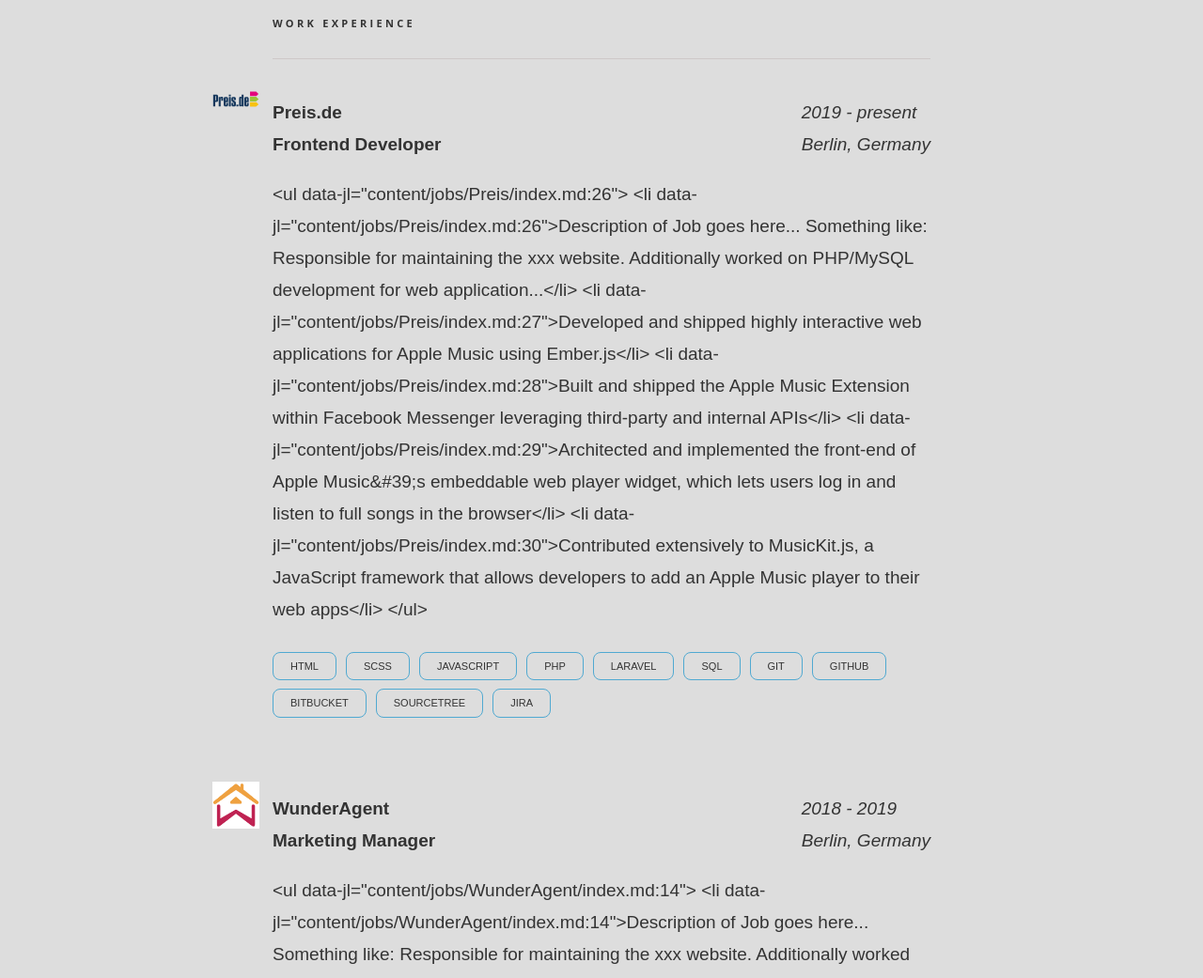
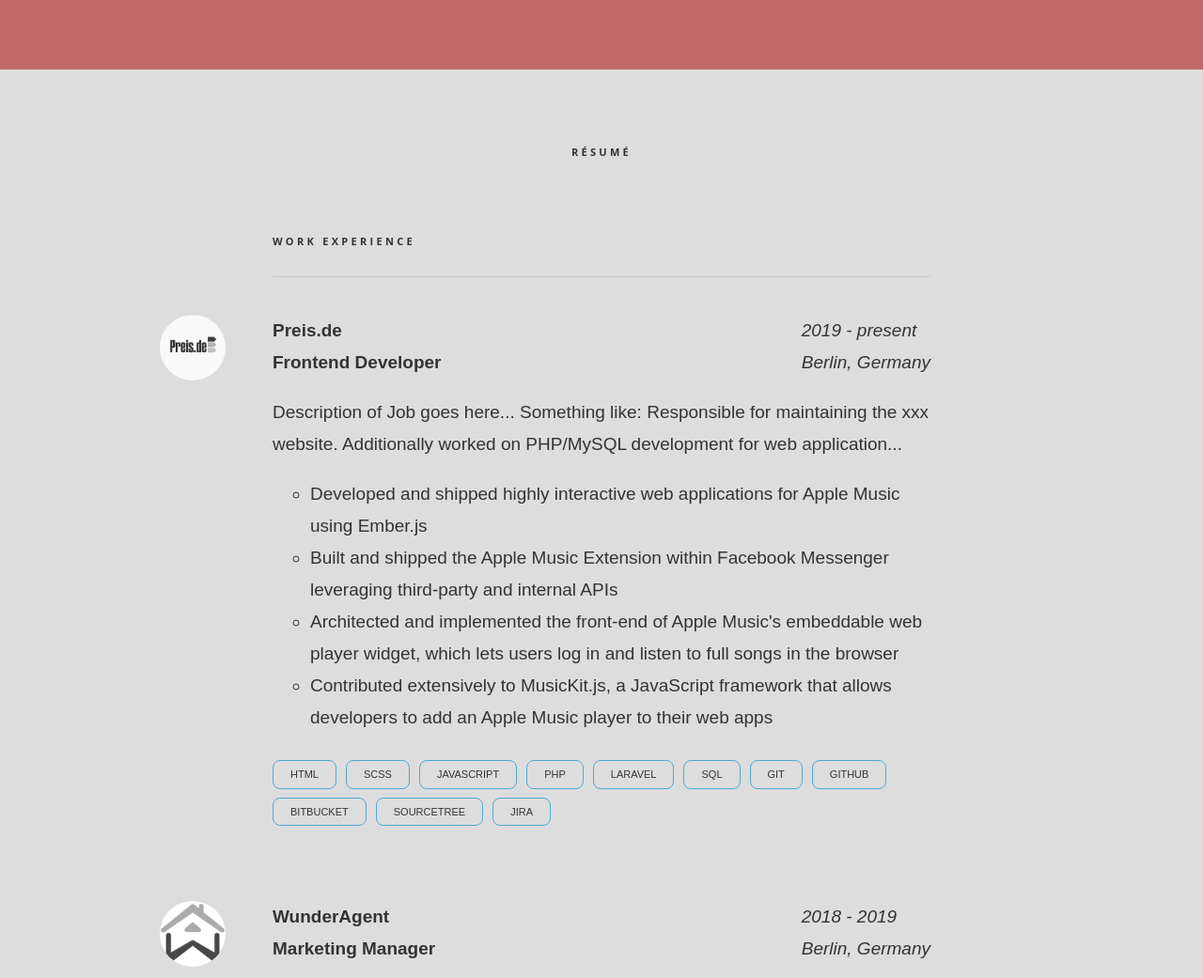
Before and after one commit to AstiV/portfolio, a Gatsby site: page / in a window 1280 px wide. Shown: the part 1759-2800 px from the top of the page at 94% size. Built offline with nearby package versions, Linux system fonts and the light colour scheme; Gatsby itself is replaced by a stand-in of ours.

Commit message:
add new Preis logo in square format, fix html job description, add hero image placeholder, style logo images on resume items

```diff
--- a/content/jobs/Preis/index.md
+++ b/content/jobs/Preis/index.md
@@ -1,7 +1,7 @@
 ---
 url: "https://www.preis.de/"
-featuredImage: "../../../src/images/preis.svg"
-logo: "/images/preis.svg"
+featuredImage: "../../../src/images/preis.png"
+logo: "/images/preis.png"
 alt: "Preis.de Logo"
 company: "Preis.de"
 title: "Frontend Developer"
@@ -23,7 +23,8 @@
   ]
 ---
 
-- Description of Job goes here... Something like: Responsible for maintaining the xxx website. Additionally worked on PHP/MySQL development for web application...
+Description of Job goes here... Something like: Responsible for maintaining the xxx website. Additionally worked on PHP/MySQL development for web application...
+
 - Developed and shipped highly interactive web applications for Apple Music using Ember.js
 - Built and shipped the Apple Music Extension within Facebook Messenger leveraging third-party and internal APIs
 - Architected and implemented the front-end of Apple Music's embeddable web player widget, which lets users log in and listen to full songs in the browser
--- a/content/jobs/WunderAgent/index.md
+++ b/content/jobs/WunderAgent/index.md
@@ -11,9 +11,10 @@
   - SCSS
 ---
 
-- Description of Job goes here... Something like: Responsible for
-  maintaining the xxx website. Additionally
-  worked on PHP/MySQL development for web application...
+Description of Job goes here... Something like: Responsible for
+maintaining the xxx website. Additionally
+worked on PHP/MySQL development for web application...
+
 - Landing Pages
 - E-Mail Newsletter
 - Planning etc. content on page
--- a/src/components/hero.js
+++ b/src/components/hero.js
@@ -1,11 +1,17 @@
 import React from "React"
+import { StaticImage } from "gatsby-plugin-image"
 import * as heroStyles from "./hero.module.css"
 
 export default function Hero() {
   return (
     <div className={heroStyles.hero}>
       <center>
-        <img src="https://source.unsplash.com/random/800x400" alt="" />
+        <StaticImage
+          src="../images/my-main-assets.png"
+          alt="My main assets"
+          placeholder="blurred"
+          width={1200}
+        />
       </center>
     </div>
   )
--- a/src/components/resumeItem.js
+++ b/src/components/resumeItem.js
@@ -12,7 +12,6 @@
       ) {
         edges {
           node {
-            id
             frontmatter {
               alt
               company
@@ -24,7 +23,7 @@
               featuredImage {
                 childImageSharp {
                   gatsbyImageData(
-                    width: 50
+                    width: 70
                     placeholder: BLURRED
                     formats: [AUTO, WEBP, AVIF]
                   )
@@ -47,48 +46,62 @@
       {jobsData &&
         jobsData.map(({ node }, i) => {
           const image = getImage(node.frontmatter.featuredImage)
+          const { frontmatter, html } = node
+          const {
+            alt,
+            company,
+            location,
+            range,
+            skills,
+            title,
+            url,
+            featuredImage,
+          } = frontmatter
           return (
             <article key={i} className={resumeItemStyles.article}>
               <p className={resumeItemStyles.header}>
                 <a
                   target="_blank"
                   rel="noreferrer"
-                  href={node.frontmatter.url}
+                  href={url}
                   className={resumeItemStyles.logo}
                 >
-                  {!node.frontmatter.featuredImage.childImageSharp &&
-                    node.frontmatter.featuredImage.extension === "svg" && (
-                      <img
-                        src={node.frontmatter.featuredImage.publicURL}
-                        alt={node.frontmatter.alt}
-                        width="50"
-                      />
+                  {!featuredImage.childImageSharp &&
+                    featuredImage.extension === "svg" && (
+                      <img src={featuredImage.publicURL} alt={alt} width="70" />
                     )}
-                  {node.frontmatter.featuredImage.childImageSharp && (
-                    <GatsbyImage image={image} alt={node.frontmatter.alt} />
+                  {featuredImage.childImageSharp && (
+                    <GatsbyImage
+                      image={image}
+                      alt={alt}
+                      imgClassName="logo-image"
+                    />
                   )}
                 </a>
                 <div className={resumeItemStyles.wrapper}>
                   <div>
                     <div>
-                      <b>{node.frontmatter.company}</b>
+                      <b>{company}</b>
                     </div>
                     <div>
-                      <b>{node.frontmatter.title}</b>
+                      <b>{title}</b>
                     </div>
                   </div>
                   <div>
                     <div>
-                      <i>{node.frontmatter.range}</i>
+                      <i>{range}</i>
                     </div>
                     <div>
-                      <i>{node.frontmatter.location}</i>
+                      <i>{location}</i>
                     </div>
                   </div>
                 </div>
               </p>
-              <p>{node.html}</p>
-              {node.frontmatter.skills.map(skill => (
+              <div
+                className={resumeItemStyles.description}
+                dangerouslySetInnerHTML={{ __html: node.html }}
+              />
+              {skills.map(skill => (
                 <span className={resumeItemStyles.skill}>{skill}</span>
               ))}
             </article>
--- a/src/components/resumeItem.module.css
+++ b/src/components/resumeItem.module.css
@@ -8,13 +8,25 @@
 
 .logo {
   position: absolute;
-  left: -64px;
-  top: -12px;
+  left: -120px;
+  filter: grayscale(100%);
+}
+
+.logo img {
+  border-radius: 50%;
+}
+
+.logo:hover {
+  filter: none;
 }
 
 .wrapper {
   display: flex;
   justify-content: space-between;
+}
+
+.description ul {
+  list-style: circle;
 }
 
 .skill {
```
Also changed, not shown: src/images/my-main-assets.png (added), src/images/preis.png (added).
